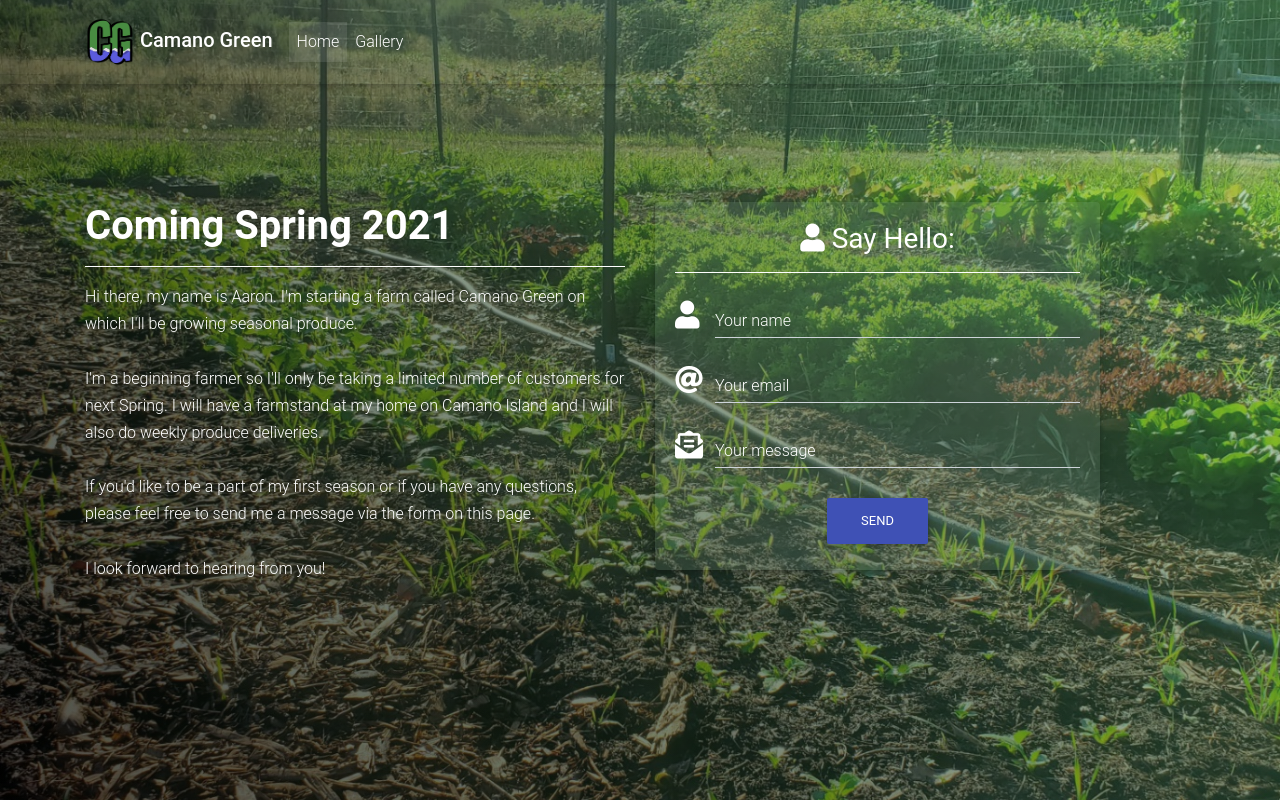
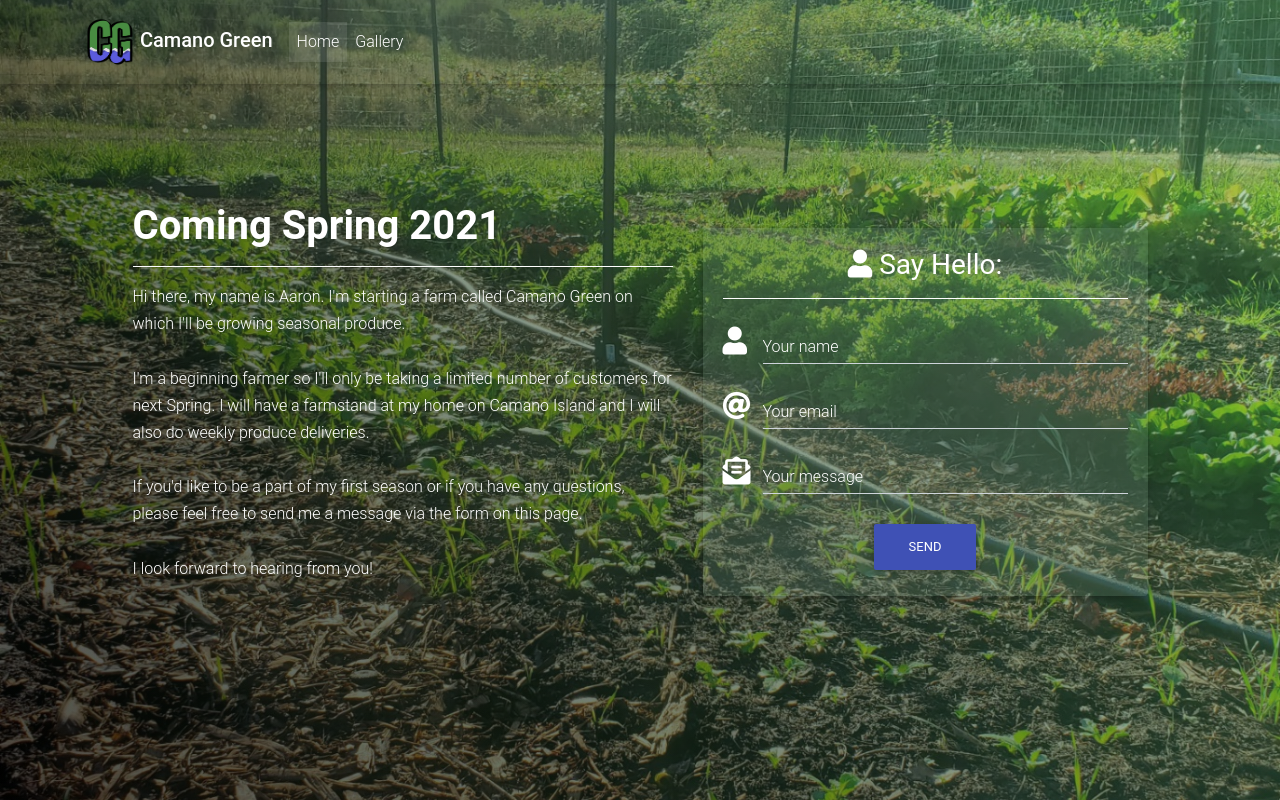
Before and after one commit to robertsaj2/CamanoGreen, a Flask app: page / in a window 1280 px wide. Run offline with Flask 2, Linux system fonts and the light colour scheme; some libraries are stand-ins or nearby versions.

Commit message:
make content container div flex and height 600px

```diff
--- a/static/css/style3.css
+++ b/static/css/style3.css
@@ -64,3 +64,11 @@ h6 {
   align-items: center;
   border-radius: 5px;
 }
+
+#content-container {
+  height: 600px;
+  display: flex;
+  flex-direction: row;
+  justify-content: center;
+  align-items: center
+}
--- a/templates/base.html
+++ b/templates/base.html
@@ -58,9 +58,9 @@
       <!-- Mask & flexbox options-->
       <div class="mask rgba-gradient d-flex justify-content-center align-items-center">
         <!-- Content -->
-        <div class="container">
+        <div class="container" >
           <!--Grid row-->
-          <div class="row mt-5">
+          <div class="row mt-5" id="content-container">
             <!--Grid column-->
             <div class="col-md-6 mb-5 mt-md-0 mt-5 white-text text-center text-md-left">
               <h1 class="h1-responsive font-weight-bold wow fadeInLeft" data-wow-delay="0.3s" style="visibility: visible; animation-name: fadeInLeft; animation-delay: 0.3s;">Coming Spring 2021</h1>
```
